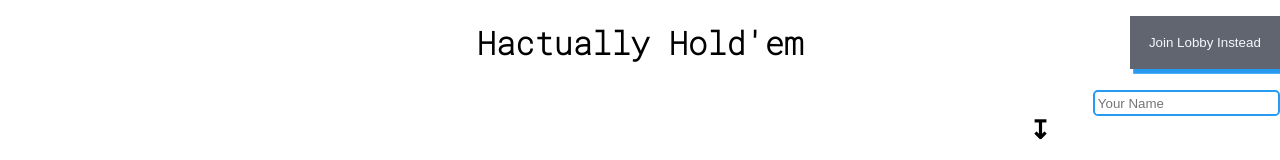
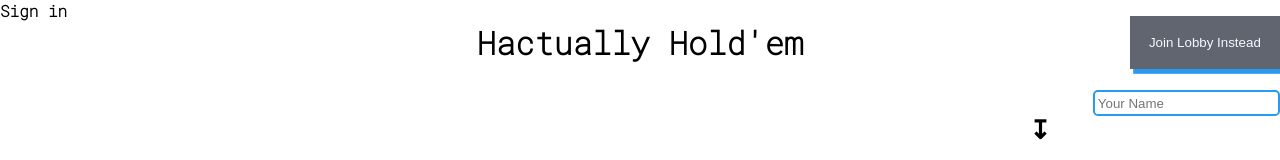
Before and after one commit to benamiller/hactually-holdem, a React (Create React App) app: page / in a window 1280 px wide. Shown: the top 160 px of the page. Built offline with nearby package versions, Linux system fonts and the light colour scheme; no server answers; the database is empty; a web font is replaced by a local one.

Commit message:
20: Add auth component

```diff
--- a/src/App.tsx
+++ b/src/App.tsx
@@ -5,10 +5,11 @@ import Player from './Components/Player';
 import LobbyConfig from './Components/LobbyConfig';
 import Cards from './Components/Cards';
 import Deck from './Components/Deck';
+import Authy from './Components/Authy';
 import config from './cred';
 import { initializeApp } from 'firebase/app';
 import { getDatabase, ref, set, onValue } from 'firebase/database';
-import { getAuth, signOut, GoogleAuthProvider, signInWithPopup } from 'firebase/auth';
+import { getAuth, signOut, GoogleAuthProvider, signInWithPopup, Auth } from 'firebase/auth';
 
 const firebaseConfig = config;
 
@@ -29,6 +30,7 @@ const App = () => {
   const [startingAmount, setStartingAmount] = useState(2000);
   const [playerIndex, setPlayerIndex] = useState({index: 0});
   const [userPhoto, setUserPhoto] = useState('');
+  const [loggedIn, setLoggedIn] = useState<boolean | undefined>();
 
   useEffect(() => {
     const indexRef = ref(database, 'lobby/' + '87ue8g' + '/currentPlayerIndex');
@@ -49,8 +51,8 @@ const App = () => {
       const credential = GoogleAuthProvider.credentialFromResult(result);
       const token = credential?.accessToken;
       const user = result.user;
-      console.log(user);
       setUserPhoto(user.photoURL || '');
+      console.log(auth);
     }).catch((error) => {
       const errorCode = error.code;
       const errorMessage = error.message;
@@ -61,7 +63,6 @@ const App = () => {
 
   const signOutUser = () => {
     console.log('Signing out');
-    const auth = getAuth();
     signOut(auth)
     .then(() => {
       console.log('Sign out successful');
@@ -110,7 +111,10 @@ const App = () => {
 
   return (
     <main>
-      <h1 onClick={signInUser}>Hactually Hold'em</h1>
+      <h1>Hactually Hold'em</h1>
+      <section className='auth'>
+        <Authy loggedIn={loggedIn} handleLogIn={signInUser} handleLogOut={signOutUser}/>
+      </section>
       <section className='lobby-configuration'>
         <LobbyConfig setup={!isInGame} handleClick={handleClick}/>
       </section>
--- /dev/null
+++ b/src/Components/Authy.css
@@ -0,0 +1,4 @@
+.auth-container {
+    position: fixed;
+    top: 0;
+}
--- /dev/null
+++ b/src/Components/Authy.tsx
@@ -0,0 +1,16 @@
+import './Authy.css';
+
+interface auth {
+    loggedIn: boolean | undefined;
+    handleLogIn: () => void;
+    handleLogOut: () => void;
+}
+
+const Authy = ({loggedIn, handleLogIn, handleLogOut}: auth) => {
+    if (loggedIn) {
+        return <div className='auth-container' onClick={handleLogOut}>Sign out</div>
+    }
+    return <div className='auth-container' onClick={handleLogIn}>Sign in</div>
+}
+
+export default Authy;
--- /dev/null
+++ b/src/cred.js
@@ -0,0 +1,12 @@
+const config = {
+    apiKey: "AIzaSyBIrBy4hAi7BJyObpdM7nEg-Z514Y6pyXE",
+    authDomain: "hactually-holdem.firebaseapp.com",
+    databaseURL: "https://hactually-holdem-default-rtdb.firebaseio.com",
+    projectId: "hactually-holdem",
+    storageBucket: "hactually-holdem.appspot.com",
+    messagingSenderId: "18505024517",
+    appId: "1:18505024517:web:a43b2e0d383204b1e9c86c",
+    measurementId: "G-KL9THYD2YJ",
+}
+
+export default config;
```
Also changed, not shown: 1 other file (tests, documents, lock files or other folders).
